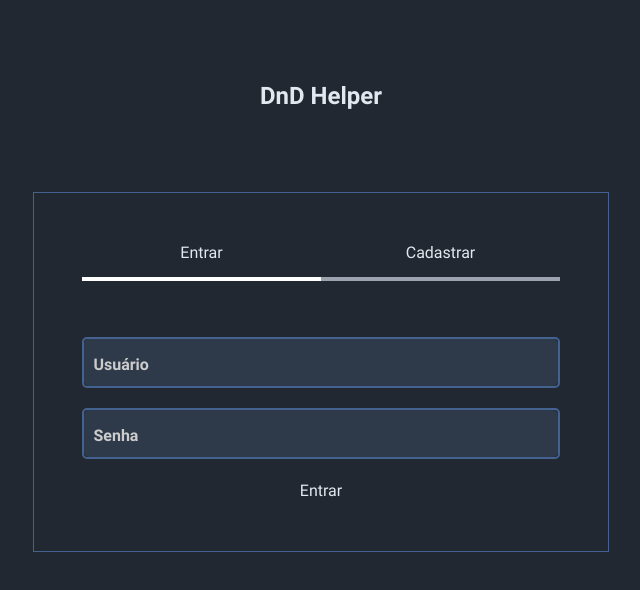
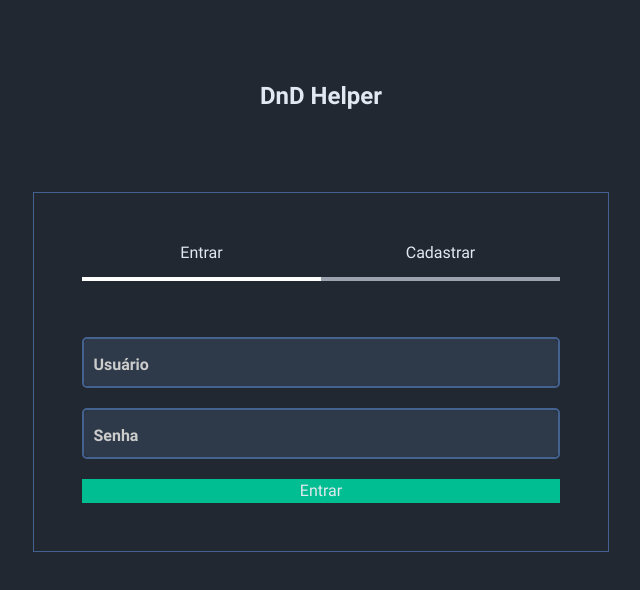
Before and after one commit to RamonPessoa/dnd-helper-client, a Next.js app: page / in a window 1280 px wide. Shown: the top 590 px of the page, without its empty margins (319-959 px from the left). Built offline with nearby package versions, Linux system fonts and the light colour scheme.

Commit message:
style: change the green color variable name in css

```diff
--- a/src/styles/globals.css
+++ b/src/styles/globals.css
@@ -29,7 +29,7 @@
   --font-family: "Roboto";
   --page-background-color: #222831;
   --modal-border-color: #44628F;
-  --buttons-color: #00BE91;
+  --success-primary: #00BE91;
   --input-bg-color: #2E3949;
   --input-border-color: #44628F;
 }
```
